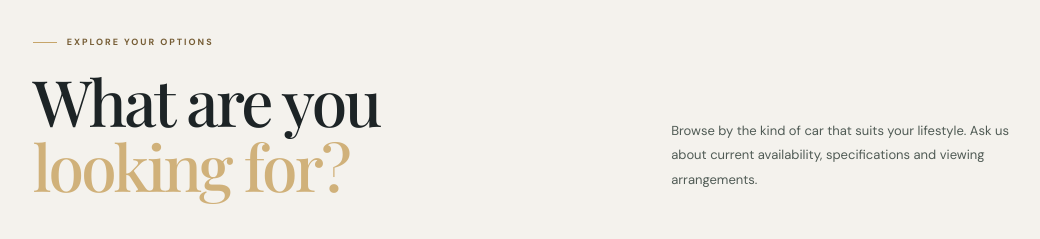
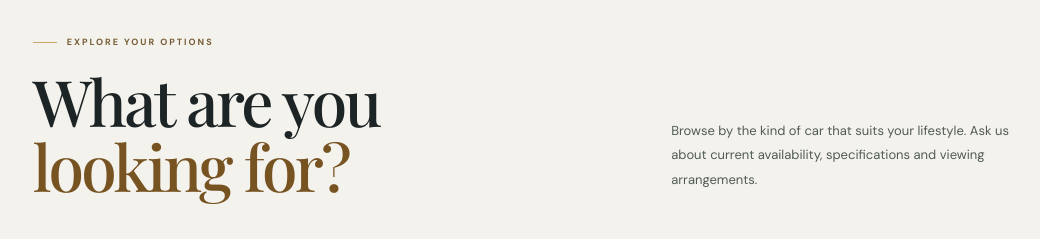
Before and after one commit to shahahtisham54-prog/sherazi-motors, a React (Vite) app: page / in a window 1280 px wide. Shown: the part 2100-2339 px from the top of the page, without its empty margins (108-1148 px from the left). Built offline with nearby package versions, Linux system fonts and the light colour scheme; no server answers; a web font is replaced by a local one.

Commit message:
Improve contrast for highlighted headings, process numbers and enquiry labels

```diff
--- a/src/index.css
+++ b/src/index.css
@@ -1084,3 +1084,16 @@ select {
 .form-disclaimer {
   color: #505b55;
 }
+
+
+/* PageSpeed accessibility: meet readable contrast on light surfaces. */
+.section h2 em,
+.contact-copy h2 em {
+  color: #765321;
+}
+.step > span {
+  color: #765321;
+}
+.form-top {
+  color: #70552e;
+}
```
